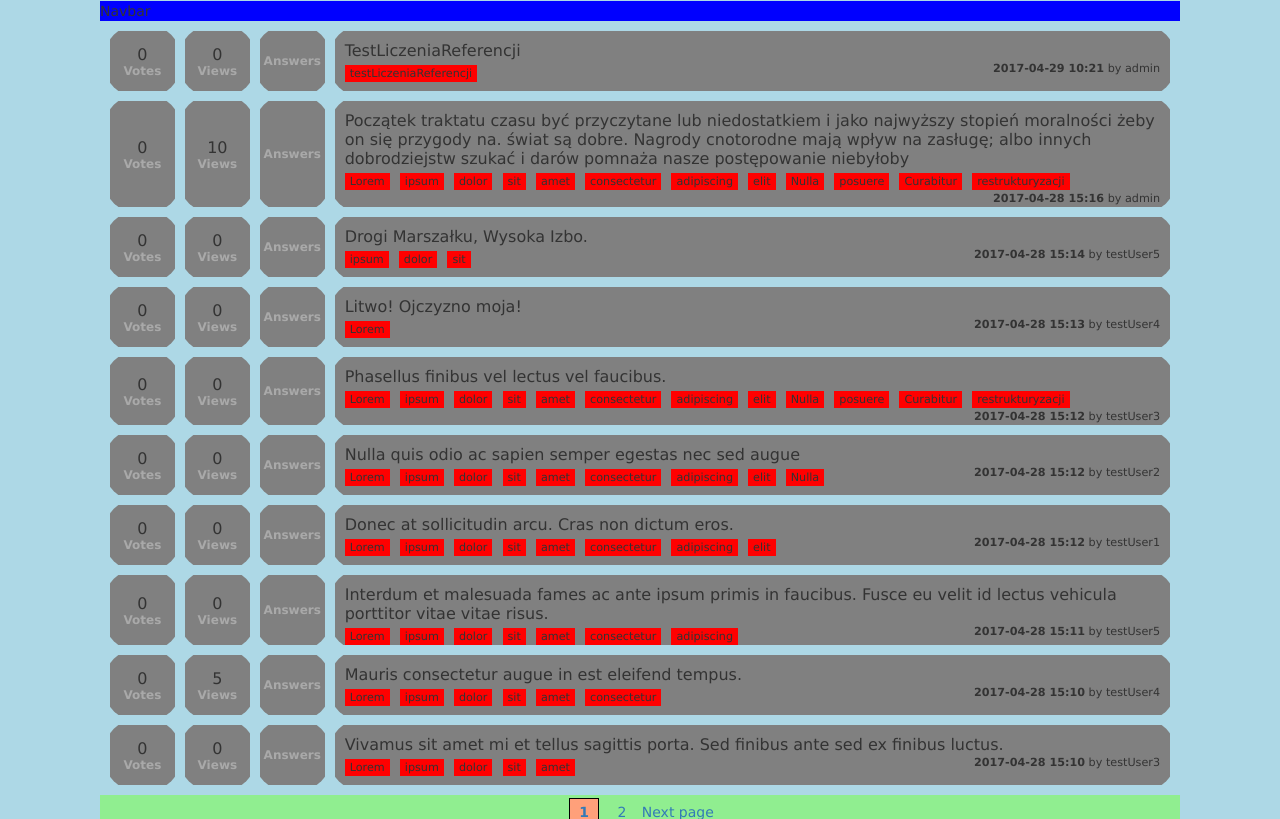
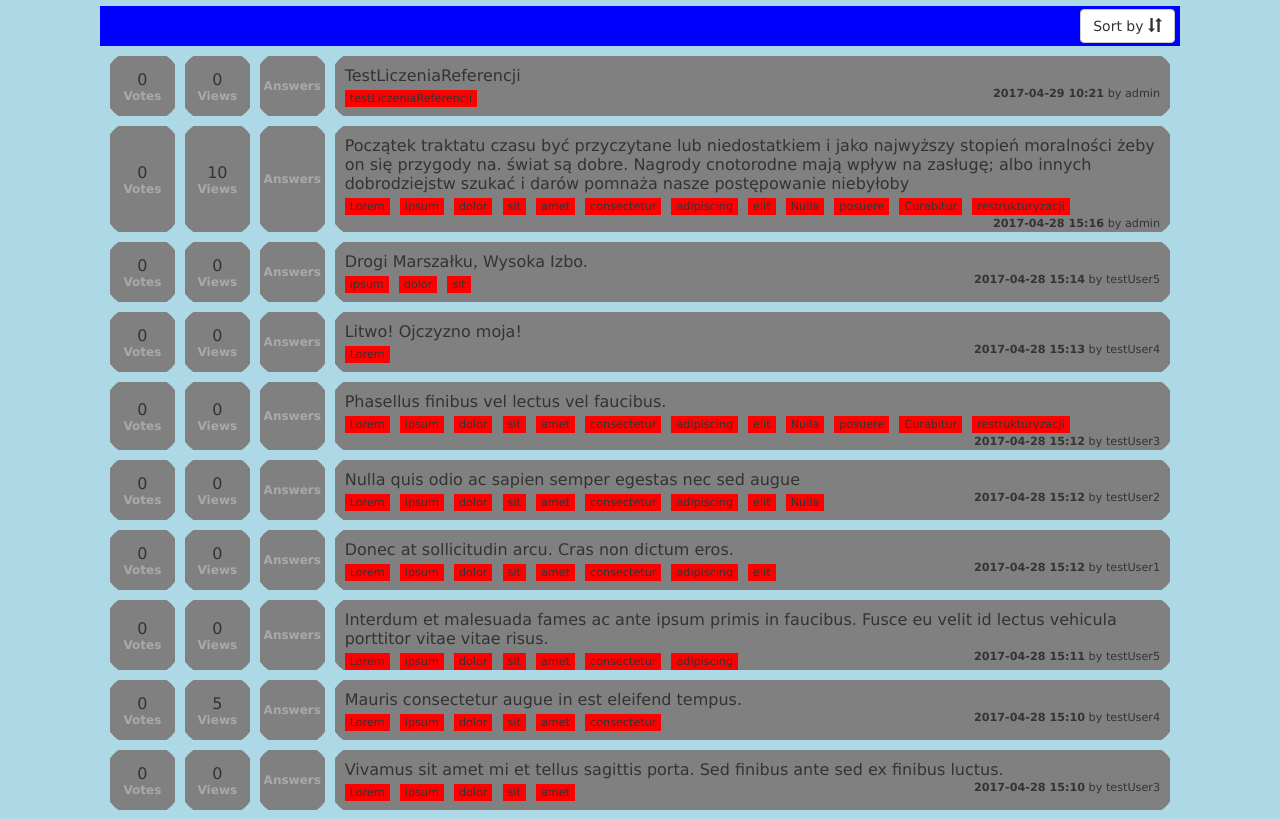
Before and after one commit to MaciejKitowski/DjangoWebsite, a Django app: page / in a window 1280 px wide. Shown: the part 50-869 px from the top of the page. Run offline with Django 3.2, Linux system fonts and the light colour scheme; data comes from the database, SQL or seed files in the repository; both versions use the stored data as it was after the commit; some libraries are stand-ins or nearby versions.

Commit message:
Added sort by button

```diff
--- a/DjangoWebsite/Question/templates/index.html
+++ b/DjangoWebsite/Question/templates/index.html
@@ -26,7 +26,19 @@
         </div>
         <div id="questions">
             <div id="questionNavbar">
-                Navbar
+                <div class="dropdown">
+                    <button class="btn btn-default dropdown-toggle" type="button" id="sortDropdown" data-toggle="dropdown" aria-haspopup="true">Sort by <span class="glyphicon glyphicon-sort"></span></button>
+                    <ul class="dropdown-menu dropdown-menu-right" aria-labelledby="sortDropdown">
+                        <li><a href="/{{ page_obj.number }}/date-asc">Date <span class="glyphicon glyphicon-sort-by-attributes"></span></a></li>
+                        <li><a href="/{{ page_obj.number }}/date-desc">Date <span class="glyphicon glyphicon-sort-by-attributes-alt"></span></a></li>
+                        <li role="separator" class="divider"></li>
+                        <li><a href="/{{ page_obj.number }}/votes-asc">Votes <span class="glyphicon glyphicon-sort-by-attributes"></span></a></li>
+                        <li><a href="/{{ page_obj.number }}/votes-desc">Votes <span class="glyphicon glyphicon-sort-by-attributes-alt"></span></a></li>
+                        <li role="separator" class="divider"></li>
+                        <li><a href="/{{ page_obj.number }}/views-asc">Views <span class="glyphicon glyphicon-sort-by-attributes"></span></a></li>
+                        <li><a href="/{{ page_obj.number }}/views-desc">Views <span class="glyphicon glyphicon-sort-by-attributes-alt"></span></a></li>
+                    </ul>
+                </div>
             </div>
             <table>
                 {% for question in latest_questions %}
--- a/DjangoWebsite/static/css/index.css
+++ b/DjangoWebsite/static/css/index.css
@@ -21,7 +21,11 @@ body {
 }
 
 #questionNavbar {
+    display:inline-block;
     width: 100%;
+    margin: 5px 0px 0px 0px;
+    padding: 3px 5px 3px 5px;
+    text-align: right;
     background-color: blue;
 }
 
```
Also changed, not shown: DjangoWebsite/database.sqlite3.
